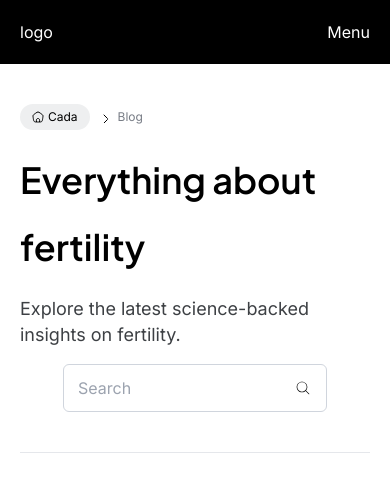
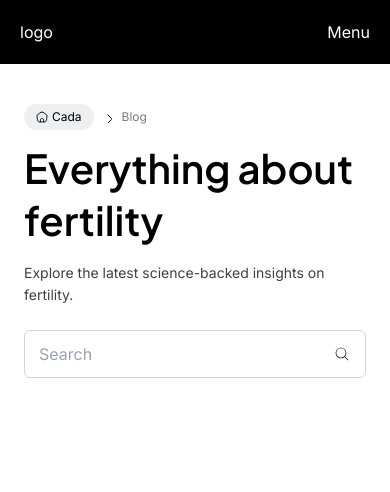
Before and after one commit to biplobariya/tailwind, a website: page index.html in a window 390 px wide. Drawn offline with nearby package versions, Linux system fonts and the light colour scheme.

Commit message:
working update

```diff
--- a/index.html
+++ b/index.html
@@ -34,8 +34,8 @@
 
 <!-- Cada Hero Section Start -->
 <div class="py-10">
-    <div class="max-w-[1400px] mx-auto px-5">
-        <div class="tit-sec border-b-[1px] border-[##DEDDE6]">
+    <div class="max-w-[1400px] mx-auto px-[24px] sm:px-[30px] md:px-5">
+        <div class="tit-sec md:border-b-[1px] border-[##DEDDE6]">
             <div class="breadcumb flex items-center justify-start sm:justify-center md:justify-start">
                 <a href="#" class="flex items-center bg-[#EEEFF0] text-black py-1 px-3 rounded-[32px]">
                     <svg class="text-[12px]" width="12" height="12" viewBox="0 0 12 12" fill="none" xmlns="http://www.w3.org/2000/svg">
@@ -57,14 +57,14 @@
                     </span>
                 <span class="text-[#777C85] capitalize text-[12px]">blog</span>
             </div>
-            <div class="title mt-4">
-                <h2 class="md:text-[56px] text-[36px] font-semibold leading-[67.2px]">Everything about fertility</h2>
-                <div class="section-desc pt-[16px] pb-[40px] flex justify-between items-center md:flex-row flex-col">
+            <div class="title mt-3 md:mt-4">
+                <h2 class="text-[40px] sm:text-[44px] md:text-[56px] font-semibold leading-[52px] sm:leading-[55.44px] md:leading-[67.2px] text-left sm:text-center md:text-left">Everything about fertility</h2>
+                <div class="section-desc pt-[16px] pb-[40px] flex justify-between md:items-center gap-6 sm:gap-10 md:flex-row flex-col">
                     <div class="text">
-                        <p class="text-lg leading-[26px] font-normal text-[#3D4044]">Explore the latest science-backed insights on fertility.</p>
+                        <p class="text-[14px] sm:text-lg leading-[22px] sm:leading-[26px] font-normal sm:tracking-[-1px] text-[#3D4044] text-left sm:text-center md:text-left">Explore the latest science-backed insights on fertility.</p>
                     </div>
-                    <div class="search-form relative mt-4 md:mt-0">
-                        <input class="px-[14px] py-[12px] border border-[#D0D5DD] rounded-md w-[100%] md:w-[351px] h-[48px] outline-none text-[16px] text-[#667085] font-normal" type="search" placeholder="Search">
+                    <div class="search-form relative">
+                        <input class="px-[14px] py-[12px] border border-[#D0D5DD] rounded-md w-full md:w-[351px] h-[48px] outline-none text-[16px] text-[#667085] font-normal" type="search" placeholder="Search">
                         <span class="absolute top-[16px] right-[16px] z-10"><a href="#">
                             <svg width="16" height="16" viewBox="0 0 16 16" fill="none" xmlns="http://www.w3.org/2000/svg">
                             <path fill-rule="evenodd" clip-rule="evenodd" d="M7.0013 2.33268C4.42397 2.33268 2.33464 4.42202 2.33464 6.99935C2.33464 9.57668 4.42397 11.666 7.0013 11.666C9.57863 11.666 11.668 9.57668 11.668 6.99935C11.668 4.42202 9.57863 2.33268 7.0013 2.33268ZM1.66797 6.99935C1.66797 4.05383 4.05578 1.66602 7.0013 1.66602C9.94682 1.66602 12.3346 4.05383 12.3346 6.99935C12.3346 9.94487 9.94682 12.3327 7.0013 12.3327C4.05578 12.3327 1.66797 9.94487 1.66797 6.99935Z" fill="black"/>
```
Also changed, not shown: src/output.css.
